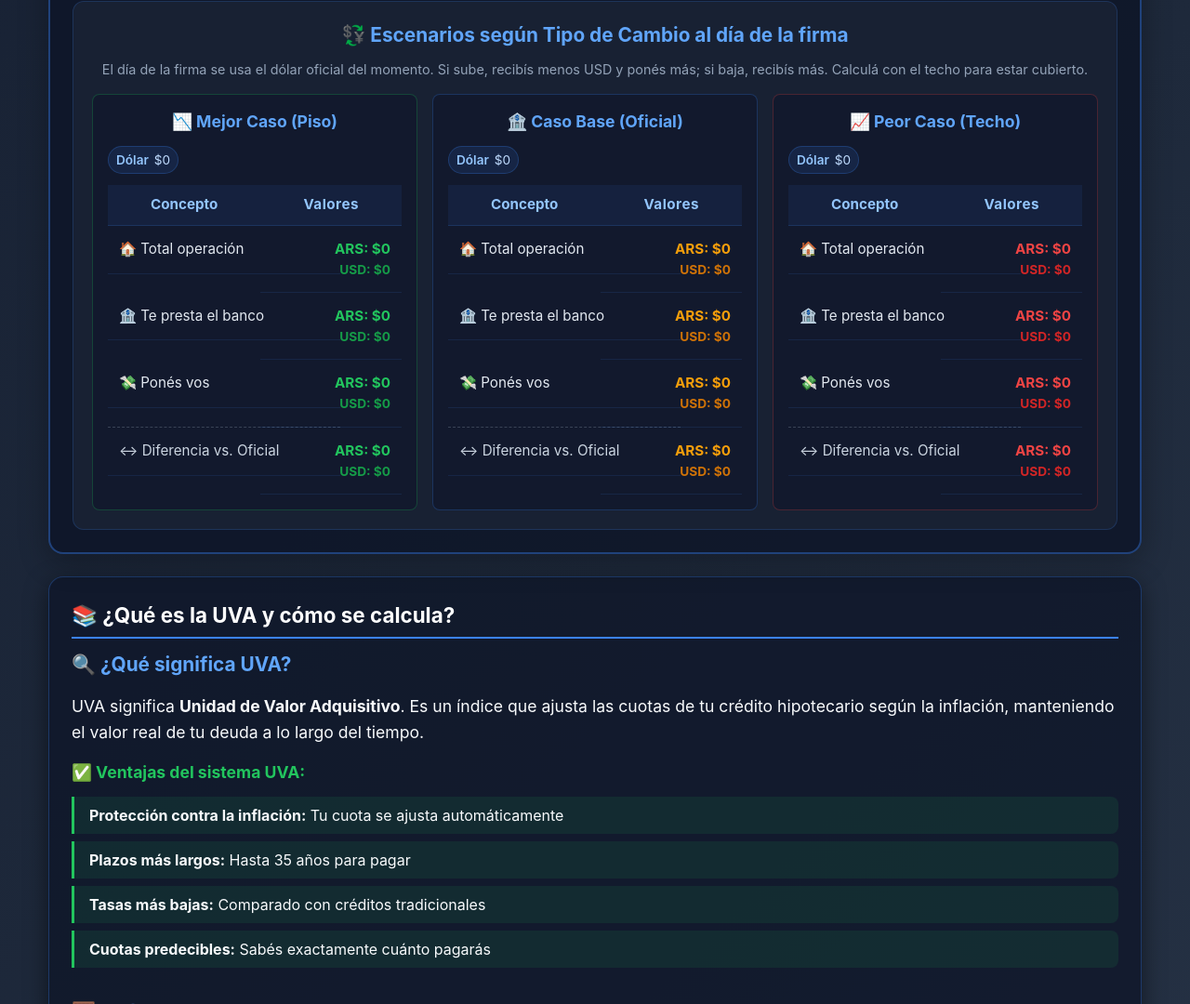
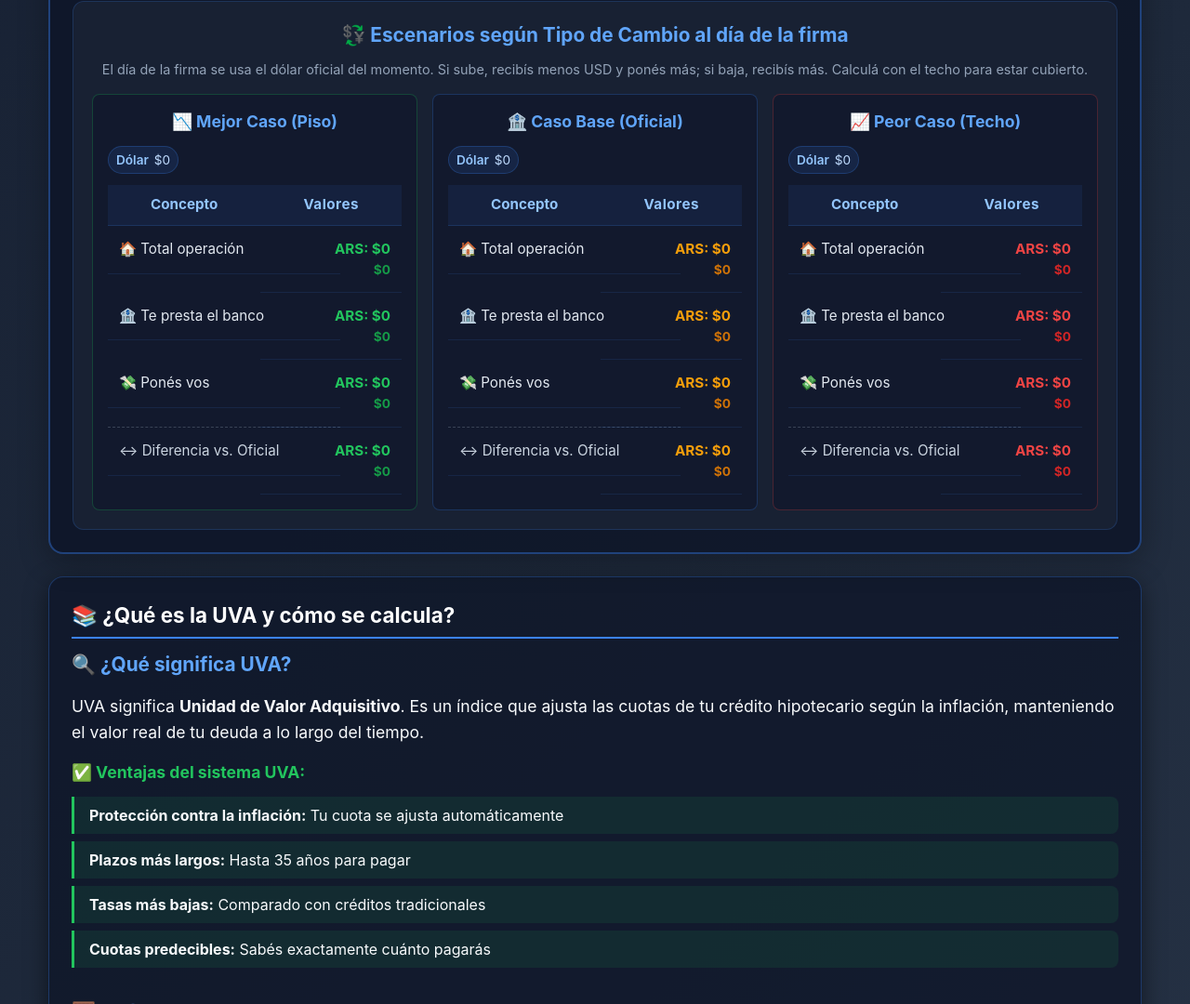
Before and after one commit to kvothesson/calculadora-firma-hipotecaria-uva-ar, a plain HTML site: page index.html in a window 1280 px wide. Shown: the part 2447-3527 px from the top of the page at 93% size. Drawn offline with Linux system fonts and the light colour scheme; no server answers.

Commit message:
Fix USD duplication issue in currency display
- Remove hardcoded 'USD:' text from HTML scenario tables
- Update lineaUSD function to include $ symbol for consistency
- Fix setText function to properly format USD values
- Update multiple functions to use consistent 'USD $' format
- Eliminate 'USD: USD ,238' duplication issue

```diff
--- a/index.html
+++ b/index.html
@@ -426,28 +426,28 @@
                                             <td class="concept-cell">🏠 Total operación</td>
                                             <td class="col-valores">
                                                 <div class="currency-line ars">ARS: <span id="totalPisoARS">$0</span></div>
-                                                <div class="currency-line usd">USD: <span id="totalPisoUSD">$0</span></div>
+                                                <div class="currency-line usd"><span id="totalPisoUSD">$0</span></div>
                                             </td>
                                         </tr>
                                         <tr>
                                             <td class="concept-cell">🏦 Te presta el banco</td>
                                             <td class="col-valores">
                                                 <div class="currency-line ars">ARS: <span id="prestamoPisoARS">$0</span></div>
-                                                <div class="currency-line usd">USD: <span id="prestamoPisoUSD">$0</span></div>
+                                                <div class="currency-line usd"><span id="prestamoPisoUSD">$0</span></div>
                                             </td>
                                         </tr>
                                         <tr>
                                             <td class="concept-cell">💸 Ponés vos</td>
                                             <td class="col-valores">
                                                 <div class="currency-line ars">ARS: <span id="diferenciaPisoARS">$0</span></div>
-                                                <div class="currency-line usd">USD: <span id="diferenciaPisoUSD">$0</span></div>
+                                                <div class="currency-line usd"><span id="diferenciaPisoUSD">$0</span></div>
                                             </td>
                                         </tr>
                                         <tr class="delta-row">
                                             <td class="concept-cell">↔ Diferencia vs. Oficial</td>
                                             <td class="col-valores">
                                                 <div class="currency-line ars">ARS: <span id="deltaPisoARS">$0</span></div>
-                                                <div class="currency-line usd">USD: <span id="deltaPisoUSD">$0</span></div>
+                                                <div class="currency-line usd"><span id="deltaPisoUSD">$0</span></div>
                                             </td>
                                         </tr>
                                     </tbody>
@@ -474,28 +474,28 @@
                                             <td class="concept-cell">🏠 Total operación</td>
                                             <td class="col-valores">
                                                 <div class="currency-line ars">ARS: <span id="totalOficialARS">$0</span></div>
-                                                <div class="currency-line usd">USD: <span id="totalOficialUSD">$0</span></div>
+                                                <div class="currency-line usd"><span id="totalOficialUSD">$0</span></div>
                                             </td>
                                         </tr>
                                         <tr>
                                             <td class="concept-cell">🏦 Te presta el banco</td>
                                             <td class="col-valores">
                                                 <div class="currency-line ars">ARS: <span id="prestamoOficialARS">$0</span></div>
-                                                <div class="currency-line usd">USD: <span id="prestamoOficialUSD">$0</span></div>
+                                                <div class="currency-line usd"><span id="prestamoOficialUSD">$0</span></div>
                                             </td>
                                         </tr>
                                         <tr>
                                             <td class="concept-cell">💸 Ponés vos</td>
                                             <td class="col-valores">
                                                 <div class="currency-line ars">ARS: <span id="diferenciaOficialARS">$0</span></div>
-                                                <div class="currency-line usd">USD: <span id="diferenciaOficialUSD">$0</span></div>
+                                                <div class="currency-line usd"><span id="diferenciaOficialUSD">$0</span></div>
                                             </td>
                                         </tr>
                                         <tr class="delta-row">
                                             <td class="concept-cell">↔ Diferencia vs. Oficial</td>
                                             <td class="col-valores">
                                                 <div class="currency-line ars">ARS: <span id="deltaOficialARS">$0</span></div>
-                                                <div class="currency-line usd">USD: <span id="deltaOficialUSD">$0</span></div>
+                                                <div class="currency-line usd"><span id="deltaOficialUSD">$0</span></div>
                                             </td>
                                         </tr>
                                     </tbody>
@@ -522,28 +522,28 @@
                                             <td class="concept-cell">🏠 Total operación</td>
                                             <td class="col-valores">
                                                 <div class="currency-line ars">ARS: <span id="totalTechoARS">$0</span></div>
-                                                <div class="currency-line usd">USD: <span id="totalTechoUSD">$0</span></div>
+                                                <div class="currency-line usd"><span id="totalTechoUSD">$0</span></div>
                                             </td>
                                         </tr>
                                         <tr>
                                             <td class="concept-cell">🏦 Te presta el banco</td>
                                             <td class="col-valores">
                                                 <div class="currency-line ars">ARS: <span id="prestamoTechoARS">$0</span></div>
-                                                <div class="currency-line usd">USD: <span id="prestamoTechoUSD">$0</span></div>
+                                                <div class="currency-line usd"><span id="prestamoTechoUSD">$0</span></div>
                                             </td>
                                         </tr>
                                         <tr>
                                             <td class="concept-cell">💸 Ponés vos</td>
                                             <td class="col-valores">
                                                 <div class="currency-line ars">ARS: <span id="diferenciaTechoARS">$0</span></div>
-                                                <div class="currency-line usd">USD: <span id="diferenciaTechoUSD">$0</span></div>
+                                                <div class="currency-line usd"><span id="diferenciaTechoUSD">$0</span></div>
                                             </td>
                                         </tr>
                                         <tr class="delta-row">
                                             <td class="concept-cell">↔ Diferencia vs. Oficial</td>
                                             <td class="col-valores">
                                                 <div class="currency-line ars">ARS: <span id="deltaTechoARS">$0</span></div>
-                                                <div class="currency-line usd">USD: <span id="deltaTechoUSD">$0</span></div>
+                                                <div class="currency-line usd"><span id="deltaTechoUSD">$0</span></div>
                                             </td>
                                         </tr>
                                     </tbody>
--- a/script.js
+++ b/script.js
@@ -1132,7 +1132,7 @@ function mostrarEscenariosTipoCambio(datos, resultados) {
 
         const setText = (id, value) => {
             const el = document.getElementById(id);
-            if (el) el.textContent = typeof value === 'number' ? (id.includes('USD') ? formatearUSD(value) : formatearARS(value)) : value;
+            if (el) el.textContent = typeof value === 'number' ? (id.includes('USD') ? `USD $${formatearUSD(value)}` : formatearARS(value)) : value;
         };
 
         // Totales
@@ -1273,7 +1273,7 @@ function actualizarEquivalenciaMontoPrestado(montoPesos) {
 
     // Siempre mostrar el equivalente en USD del monto en pesos
     const equivalenciaUSD = montoPesos / CONFIG.tiposCambio.oficial;
-    elementoEquivalencia.textContent = formatearUSD(equivalenciaUSD);
+    elementoEquivalencia.textContent = `USD $${formatearUSD(equivalenciaUSD)}`;
 }
 
 function actualizarCotizacionEnInterfaz(fuente = 'Automático', fecha = null) {
@@ -1480,22 +1480,22 @@ function recalcularCoreConNuevoTC(nuevoTC) {
     const diferenciaACubrir = totalOperacion - datos.montoPrestamo;
     document.getElementById('diferenciaACubrir').textContent = formatearARS(diferenciaACubrir);
     const diferenciaACubrirUSD = diferenciaACubrir / nuevoTC;
-    document.getElementById('diferenciaACubrirUSD').textContent = formatearUSD(diferenciaACubrirUSD);
+            document.getElementById('diferenciaACubrirUSD').textContent = `USD $${formatearUSD(diferenciaACubrirUSD)}`;
 
     // Actualizar equivalencia del monto prestado en USD
     const montoPrestamoBancoUSD = datos.montoPrestamo / nuevoTC;
-    document.getElementById('montoPrestamoBancoUSD').textContent = formatearUSD(montoPrestamoBancoUSD);
+            document.getElementById('montoPrestamoBancoUSD').textContent = `USD $${formatearUSD(montoPrestamoBancoUSD)}`;
 
     // Actualizar primera cuota en USD
     const primeraCuota = calcularCredito(datos).primeraCuota;
     const primeraCuotaUSD = primeraCuota / nuevoTC;
     const primeraCuotaUSDEl = document.getElementById('primeraCuotaUSD');
-    if (primeraCuotaUSDEl) primeraCuotaUSDEl.textContent = formatearUSD(primeraCuotaUSD);
+            if (primeraCuotaUSDEl) primeraCuotaUSDEl.textContent = `USD $${formatearUSD(primeraCuotaUSD)}`;
 
     // Actualizar total a pagar en USD
     const totalPagarUSD = totalOperacion / nuevoTC;
     const totalPagarUSDEl = document.getElementById('totalPagarUSD');
-    if (totalPagarUSDEl) totalPagarUSDEl.textContent = formatearUSD(totalPagarUSD);
+            if (totalPagarUSDEl) totalPagarUSDEl.textContent = `USD $${formatearUSD(totalPagarUSD)}`;
 
     console.log('CORE recalculado con TC:', nuevoTC);
 }
@@ -1983,7 +1983,7 @@ function lineaARS(valor, bold = false) {
 }
 
 function lineaUSD(valor, bold = false) {
-    const texto = `USD ${formatearNumeroPlano(valor)}`;
+    const texto = `USD $${formatearNumeroPlano(valor)}`;
     return bold ? `<strong>${texto}</strong>` : texto;
 }
 
```
